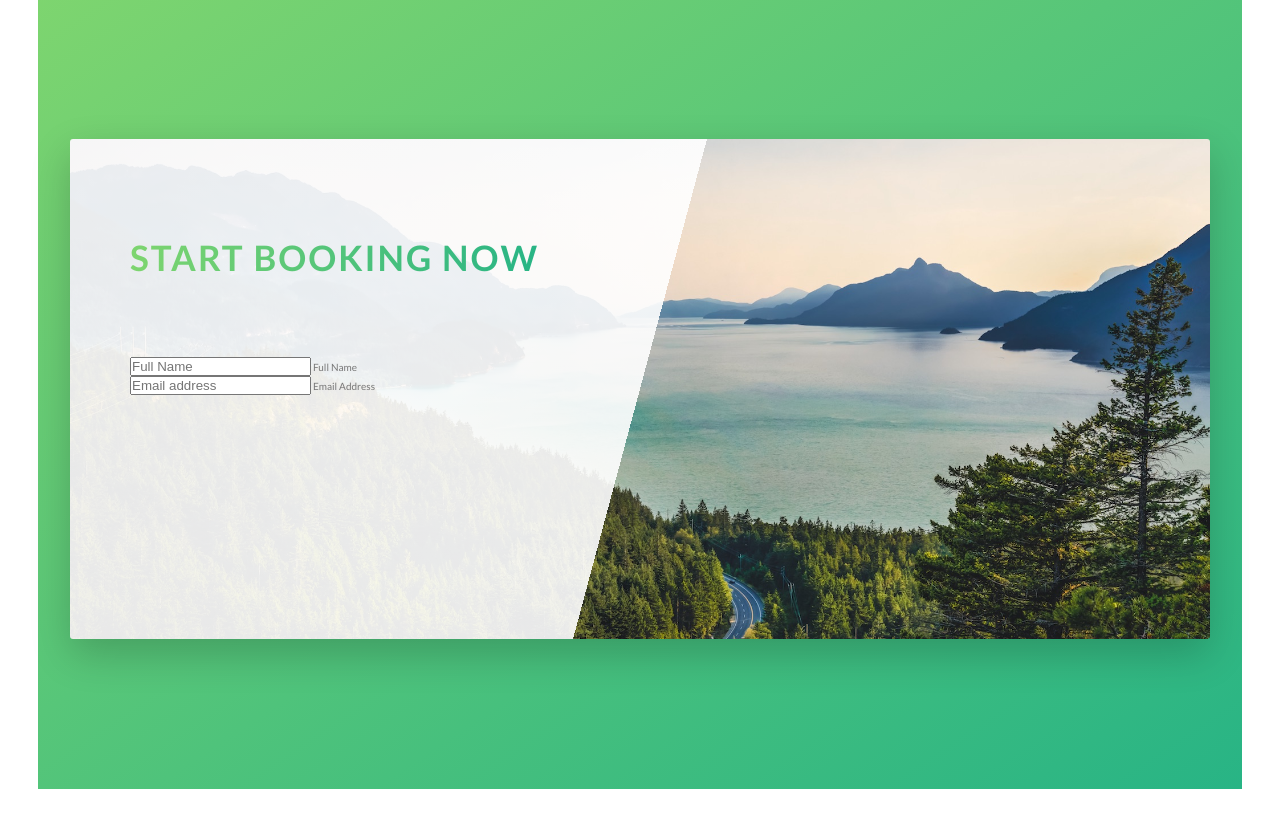
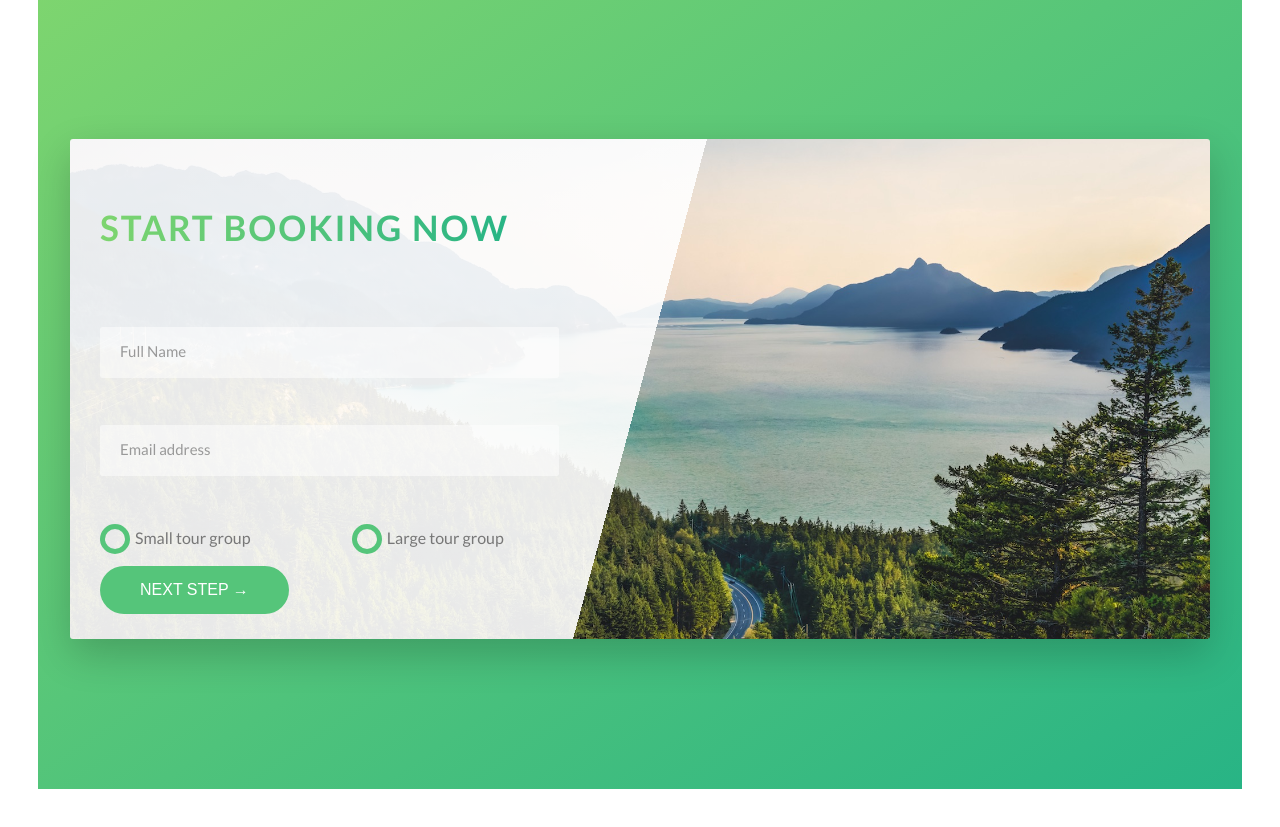
Before and after one commit to inibg/AdvancedCSSCourse, a website: page Natours/index.html in a window 1280 px wide. Shown: the part 4540-5367 px from the top of the page. Drawn offline with Linux system fonts and the light colour scheme.

Commit message:
Section 5 - Lecture 47

```diff
--- a/Natours/index.html
+++ b/Natours/index.html
@@ -298,7 +298,27 @@
                                 <input type="email" id="email" class="form__input" placeholder="Email address" required>
                                 <label for="email" class="form__label">Email Address</label>
                             </div>
-
+                            <div class="form__group u-margin-bottom-small">
+                                <div class="form__radio-group">
+                                    <input type="radio" class="form__radio-input" id="small" name="size">
+                                    <label for="small" class="form__radio-label">
+                                        <span class="form__radio-button"></span>
+                                        Small tour group
+                                    </label>
+                                </div>
+                                <div class="form__radio-group">
+                                    <input type="radio" class="form__radio-input" id="large" name="size">
+                                    <label for="large" class="form__radio-label">
+                                        <span class="form__radio-button"></span>
+                                        Large tour group
+                                    </label>
+                                </div>
+                            </div>
+                            <div class="form__group">
+                                <button class="btn btn--green">
+                                    Next step &rarr;
+                                </button>
+                            </div>
                         </form>
                     </div>
                 </div>
--- a/Natours/sass/abstracts/_variables.scss
+++ b/Natours/sass/abstracts/_variables.scss
@@ -13,6 +13,7 @@ $color-grey-light-1: #f7f7f7;
 $color-grey-light-2: #eee;
 
 $color-grey-dark: #777;
+$color-grey-dark-2: #999;
 $color-white: #fff;
 $color-black: #000;
 
--- a/Natours/sass/base/_utilities.scss
+++ b/Natours/sass/base/_utilities.scss
@@ -1,23 +1,23 @@
 .u-center-text {
-    text-align: center;
+    text-align: center !important;
 }
 
 .u-margin-bottom-small {
-    margin-bottom: $margin-bottom-small;
+    margin-bottom: $margin-bottom-small !important;
 }
 
 .u-margin-bottom-medium {
-    margin-bottom: $margin-bottom-medium;
+    margin-bottom: $margin-bottom-medium !important;
 }
 
 .u-margin-bottom-big {
-    margin-bottom: $margin-bottom-big;
+    margin-bottom: $margin-bottom-big !important;
 }
 
 .u-margin-top-big {
-    margin-top: $margin-top-big;
+    margin-top: $margin-top-big !important;
 }
 
 .u-margin-top-huge {
-    margin-top: $margin-top-huge;
+    margin-top: $margin-top-huge !important;
 }
--- a/Natours/sass/components/_button.scss
+++ b/Natours/sass/components/_button.scss
@@ -1,4 +1,5 @@
 .btn {
+    &,
     &:link,
     &:visited {
     text-transform: uppercase;
@@ -9,6 +10,11 @@
     transition: all .2s;
     position: relative;
     font-size: $default-font-size;
+
+    //Changes for the <button> element
+
+    border: none;
+    cursor: pointer;
     }
 
     &:hover {
@@ -21,7 +27,9 @@
         }
     }
 
-    &:active {
+    &:active,
+    &:focus {
+        outline: none;
         transform: translateY(-1px);
         box-shadow: 0 .5rem 1rem rgba($color-black, .2);
     }
--- /dev/null
+++ b/Natours/sass/components/_form.scss
@@ -0,0 +1,95 @@
+.form {
+    &__group:not(:last-child) {
+        margin-bottom: 2rem;
+    }
+
+    &__input {
+        font-size: 1.5rem;
+        font-family: inherit;
+        padding: 1.5rem 2rem;
+        border-radius: $border-radius;
+        background-color: rgba($color-white, .5);
+        border: none;
+        border-bottom: 3px solid transparent;
+        width: 90%;
+        display: block;
+        color: inherit;
+        transition: all .3s;
+
+        &:focus {
+            outline: none;
+            box-shadow: 0 1rem 2rem rgba($color-black, .1);
+            border-bottom: 3px solid $color-primary;
+        }
+
+        &:focus:invalid {
+            border-bottom: 3px solid $color-secondary-dark;
+        }
+
+        &::-webkit-input-placeholder {
+            color: $color-grey-dark-2;
+        }
+    }
+
+    &__label {
+        font-size: 1.2rem;
+        font-weight: 700;
+        margin-left: 2rem;
+        margin-top: .7rem;
+        display: block;
+        transition: all .3s;
+    }
+
+    &__input:placeholder-shown+&__label {
+        opacity: 0;
+        visibility: hidden;
+        transform: translateY(-4rem);
+    }
+
+    &__radio-group {
+        width: 49%;
+        display: inline-block;
+    }
+
+    &__radio-input {
+        display: none;
+    }
+
+    &__radio-button {
+        height: 3rem;
+        width: 3rem;
+        border: 5px solid $color-primary;
+        border-radius: 50%;
+        display: inline-block;
+        position: absolute;
+        left: 0;
+        top: -.4rem;
+
+        &:after {
+            content: "";
+            display: block;
+            height: 1.3rem;
+            width: 1.3rem;
+            border-radius: 50%;
+            position: absolute;
+            top: 50%;
+            left: 50%;
+            background-color: $color-primary;
+            transform: translate(-50%, -50%);
+            opacity: 0;
+            transition: opacity .2s;
+        }
+
+    }
+
+    &__radio-label {
+        font-size: $default-font-size;
+        cursor: pointer;
+        position: relative;
+        padding-left: 3.5rem;
+    }
+
+    &__radio-input:checked ~ &__radio-label &__radio-button:after {
+        opacity: 1;
+    }
+}
--- a/Natours/sass/main.scss
+++ b/Natours/sass/main.scss
@@ -13,6 +13,7 @@
 @import "components/card";
 @import "components/story";
 @import "components/bg-video";
+@import "components/form";
 
 @import "layout/header";
 @import "layout/grid";
--- a/Natours/sass/pages/_home.scss
+++ b/Natours/sass/pages/_home.scss
@@ -51,6 +51,6 @@
 
     &__form {
         width: 50%;
-        padding: 6rem;
+        padding: 3rem;
     }
 }
```
Also changed, not shown: Natours/css/style.css.
